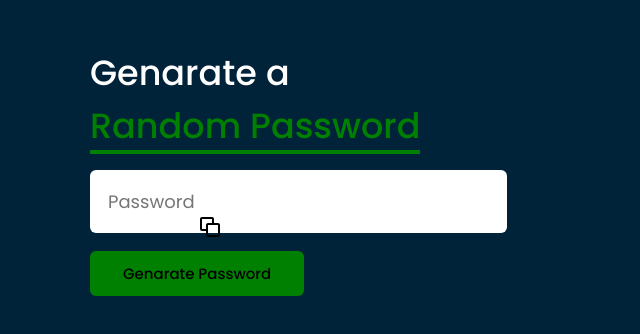
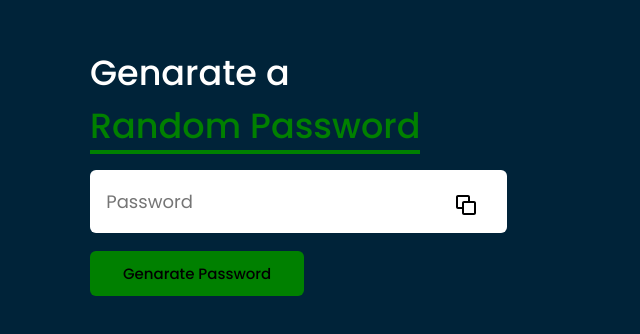
Before and after one commit to shailjayadav30/password-generator-, a plain HTML site: page index.html in a window 1280 px wide. Shown: the part 134-468 px from the top of the page, 0-640 px from the left. Drawn offline with Linux system fonts and the light colour scheme.

Commit message:
modified css and html

```diff
--- a/index.html
+++ b/index.html
@@ -12,7 +12,7 @@
     <h1>    Genarate a <br> <span>  Random Password</span> </h1>
      <div class="search">
       <input  type="text" placeholder="Password" id="pass">
-      <img src="./images/copy-icon.png" onclick="copyPasteword()" >
+      <div class="img"  onclick="copyPasteword()"></div>
      </div>
       <button onclick="createPassword()"> Genarate Password </button>
   </div>
--- a/style.css
+++ b/style.css
@@ -28,6 +28,9 @@ body{
 }
 
 .search{
+  display: flex;
+  align-items: center;
+  justify-content: center;
    background: white;
    height: 3.5rem;
    width: 35%;
@@ -39,17 +42,17 @@ body{
 }
 
 .search input{
-  margin-left: 1rem;
-  padding-top: 1rem;
   border:none;
   outline: none;
-  border-radius:6px ;
 }
-  img{
-  margin-left: 6rem;
+.img{
+  background-image: url("/images/copy-icon.png");
+  height: 2rem;
+  width: 2rem;
+  background-repeat: no-repeat;
+  margin-top: 1rem;
   cursor: pointer;
 }
-
 button{
   background: green;
    height: 2.5rem;
```
